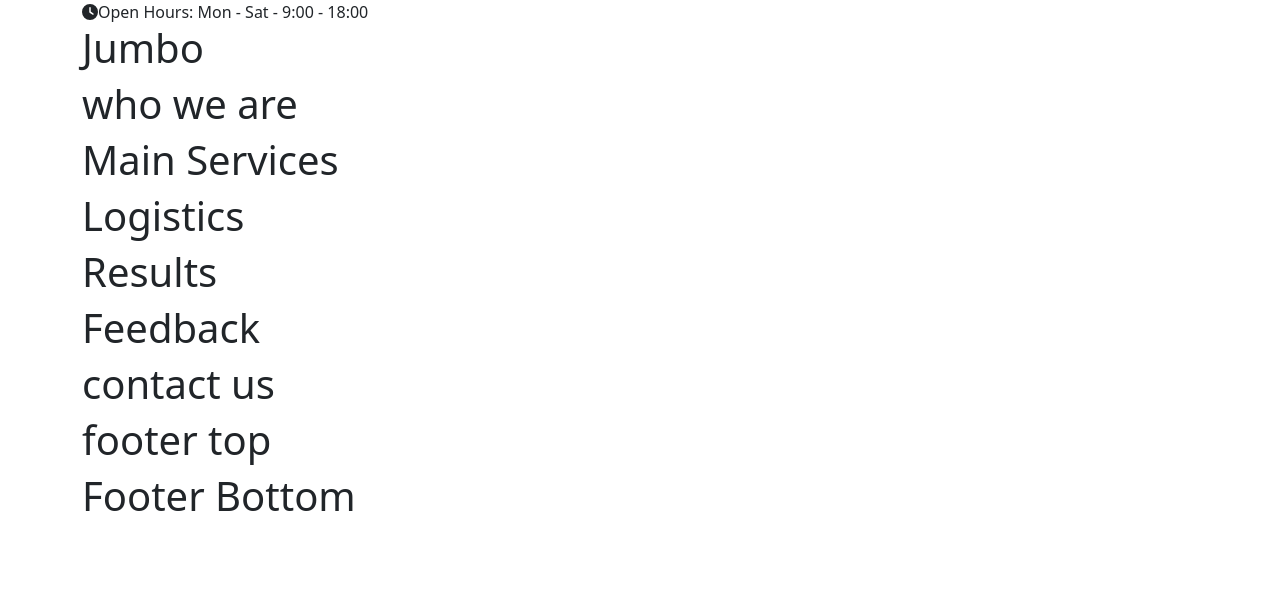
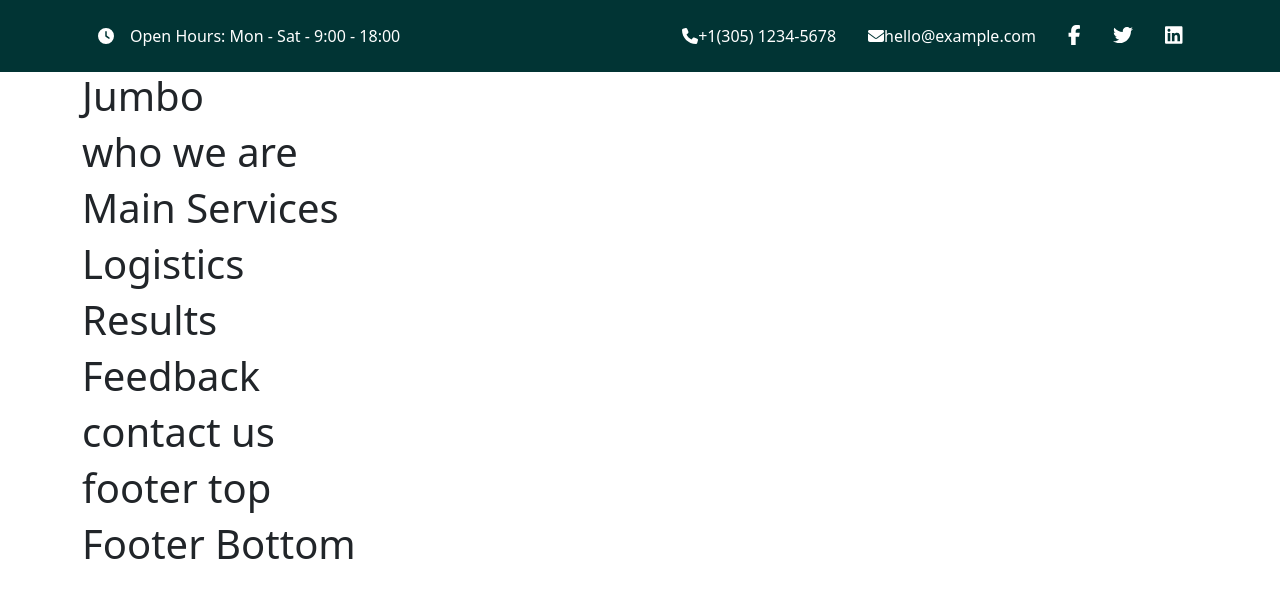
Before and after one commit to ttom-eragiapreso/proj-html-vuejs, a Vue app: page / in a window 1280 px wide. Shown: the top 598 px of the page. Built offline with nearby package versions, Linux system fonts and the light colour scheme.

Commit message:
componente header completato

```diff
--- a/src/components/HeaderComponent.vue
+++ b/src/components/HeaderComponent.vue
@@ -13,13 +13,28 @@ export default {
 <template>
 
 <div class="em-container">
-  <div class="container">
+  <div class="container py-4 d-flex">
 
     <div class="hours">
-      <font-awesome-icon icon="fa-solid fa-clock"/>
+      <font-awesome-icon icon="fa-solid fa-clock" class="px-3"/>
       <span>Open Hours: {{store.businessInfo.openingDays}} - {{store.businessInfo.openingHours}}</span>
     </div>
 
+    <div class="phone ms-auto px-3">
+      <font-awesome-icon icon="fa-solid fa-phone"/>
+      <span>{{store.businessInfo.phoneNumber}}</span>
+    </div>
+
+    <div class="email px-3">
+      <font-awesome-icon icon="fa-solid fa-envelope"/>
+      <span>{{store.businessInfo.emailAddress}}</span>
+    </div>
+
+    <div class="socials px-3" v-for="(social, index) in store.businessInfo.socialLinks" :key="index">
+      <a :href="social.href">
+        <font-awesome-icon :icon="social.icon" class="fs-5"/>
+      </a>
+    </div>
   </div>
 </div>
 
@@ -30,5 +45,14 @@ export default {
 @use '../styles/partials/mixin' as *;
 @use '../styles/partials/variables' as *;
 
+.em-container {
+  background-color: $muted-color;
+  color: white;
+}
+
+.socials a {
+  color: white;
+}
+
 
 </style>
--- a/src/data/store.js
+++ b/src/data/store.js
@@ -11,7 +11,7 @@ export const store = reactive({
       {
         name: 'Facebook',
         href: '#',
-        icon: 'fa-brands fa-facebook'
+        icon: 'fa-brands fa-facebook-f'
       },
       {
         name: 'Twitter',
--- a/src/main.js
+++ b/src/main.js
@@ -17,14 +17,15 @@ import {
   faTruckMonster,
   faBoxes,
   faClock,
+  faEnvelope,
   faTruck  } from '@fortawesome/free-solid-svg-icons'
 
-import { faFacebook, faTwitter, faLinkedin } from '@fortawesome/free-brands-svg-icons'
+import { faFacebookF, faTwitter, faLinkedin } from '@fortawesome/free-brands-svg-icons'
 
-import { faEnvelope, faUser } from '@fortawesome/free-regular-svg-icons'
+import { faUser } from '@fortawesome/free-regular-svg-icons'
 
 /* add icons to the library */
-library.add( faFacebook, faLinkedin, faTwitter, faPhone, faTruckRampBox, faTemperatureLow, faBoxesStacked, faLocationDot, faTruckMonster, faBoxes, faTruck, faEnvelope, faClock, faUser)
+library.add( faFacebookF, faLinkedin, faTwitter, faPhone, faTruckRampBox, faTemperatureLow, faBoxesStacked, faLocationDot, faTruckMonster, faBoxes, faTruck, faEnvelope, faClock, faUser)
 
 createApp(App)
 .component('font-awesome-icon', FontAwesomeIcon)
--- a/src/styles/partials/_variables.scss
+++ b/src/styles/partials/_variables.scss
@@ -2,4 +2,4 @@
 
 $primary-color: #038384;
 $secondary-color: lighten($primary-color, 15%);
-$muted-color: darken($primary-color, 10%)
+$muted-color: darken($primary-color, 16%)
```
